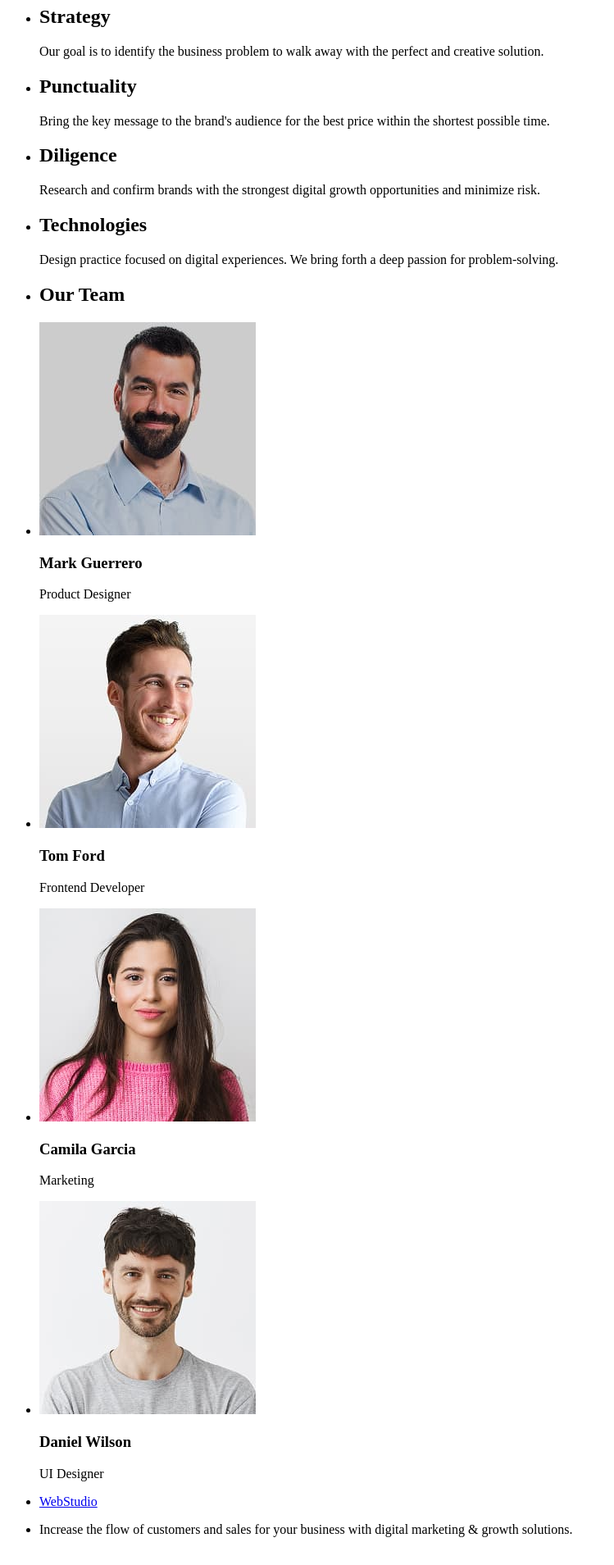
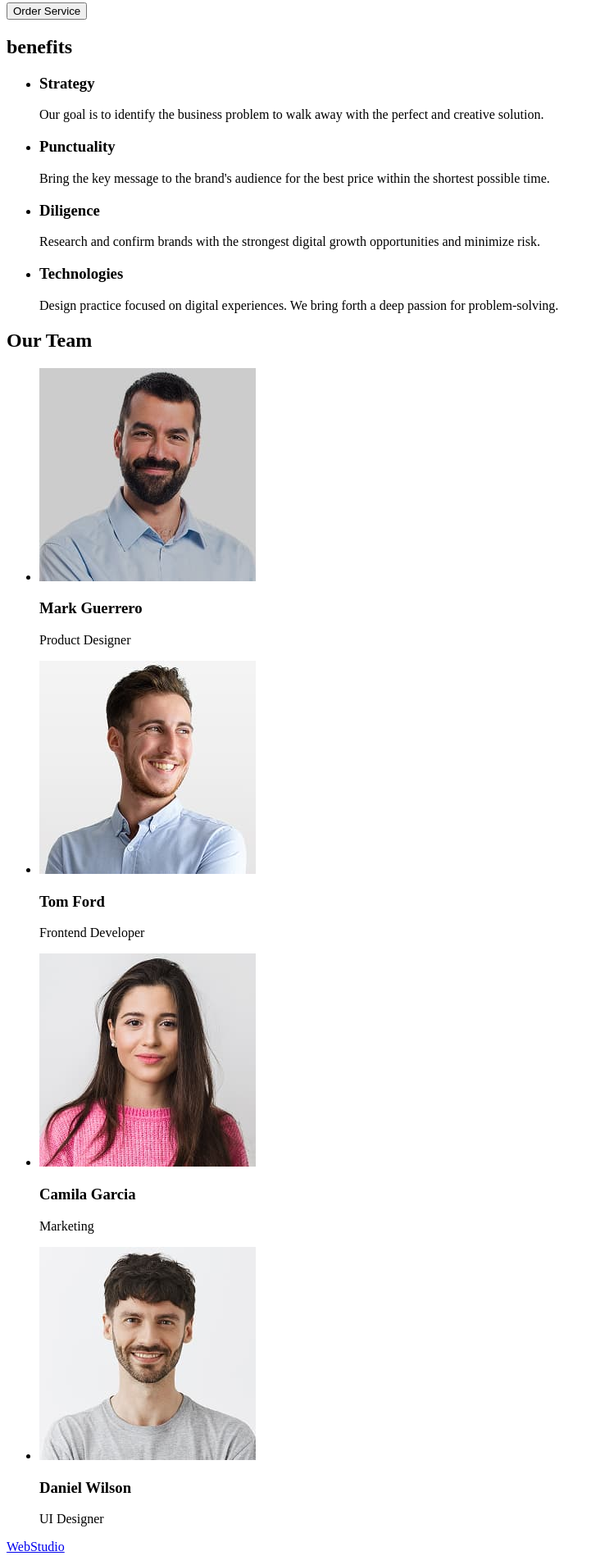
Before and after one commit to Volodymyr-UA-1/goit-markup-hw-01, a plain HTML site: page index.html in a window 1280 px wide. Shown: the part 262-2171 px from the top of the page at 82% size, without its empty margins (0-749 px from the left). Drawn offline with Linux system fonts and the light colour scheme.

Commit message:
update main and footer

```diff
--- a/index.html
+++ b/index.html
@@ -24,34 +24,39 @@
       </address>
     </header>
     <main>
-      <h1>Effective Solutions for Your Business</h1>
-      <button type="button">Order Service</button>
+      <!--hero-->
+      <h1>Effective Solutions <br>
+        for Your Business
+      </h1>
+        <button type="button">Order Service</button>
+      </section>
       <!--section1-->
       <section>
+        <h2>benefits</h2>
         <ul>
           <li>
-            <h2>Strategy</h2>
+            <h3>Strategy</h3>
             <p>
               Our goal is to identify the business problem to walk away with the
               perfect and creative solution.
             </p>
           </li>
           <li>
-            <h2>Punctuality</h2>
+            <h3>Punctuality</h3>
             <p>
               Bring the key message to the brand's audience for the best price
               within the shortest possible time.
             </p>
           </li>
           <li>
-            <h2>Diligence</h2>
+            <h3>Diligence</h3>
             <p>
               Research and confirm brands with the strongest digital growth
               opportunities and minimize risk.
             </p>
           </li>
           <li>
-            <h2>Technologies</h2>
+            <h3>Technologies</h3>
             <p>
               Design practice focused on digital experiences. We bring forth a
               deep passion for problem-solving.
@@ -61,8 +66,8 @@
       </section>
       <!--section2-->
       <section>
+        <h2>Our Team</h2>
         <ul>
-          <li><h2>Our Team</h2></li>
           <li>
             <img
               src="./images/team-card-1.jpg"
@@ -107,15 +112,12 @@
       </section>
     </main>
     <footer>
-      <ul>
-        <li><a href="./index.html">WebStudio</a></li>
-        <li>
-          <p>
-            Increase the flow of customers and sales for your business with
-            digital marketing & growth solutions.
-          </p>
-        </li>
-      </ul>
+      <a href="./index.html">WebStudio</a>
+      <p>
+        Increase the flow of customers and <br>
+        sales for your business with digital <br>
+        marketing & growth solutions.
+      </p>
     </footer>
   </body>
 </html>
```
